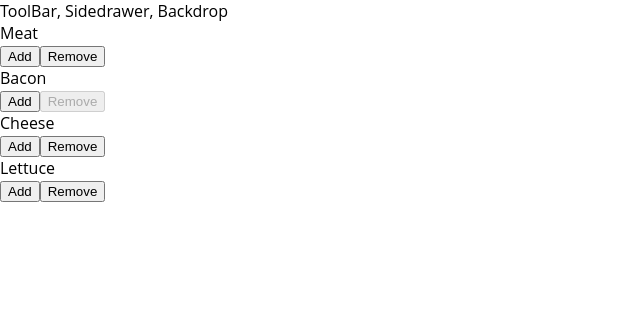
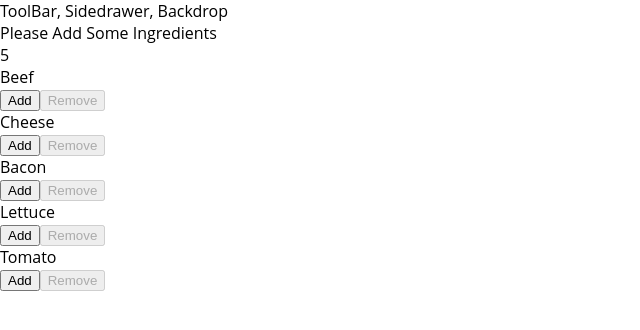
Before and after one commit to d-mui22/Burger-Project, a React app: page / in a window 1280 px wide. Shown: the top 330 px of the page, without its empty margins (0-640 px from the left). Built offline with nearby package versions, Linux system fonts and the light colour scheme.

Commit message:
added tomato to burger

```diff
--- a/src/components/Burger/BuildControls/BuildControl/BuildControl.js
+++ b/src/components/Burger/BuildControls/BuildControl/BuildControl.js
@@ -10,7 +10,7 @@ const buildControl = (props) => {
       <button
         onClick={props.removeIngredient}
         className={classes.Remove}
-        disabled={props.disableButton}>Remove</button>
+        disabled={props.ingredientChecker}>Remove</button>
     </div>
   )
 }
--- a/src/components/Burger/BuildControls/BuildControls.js
+++ b/src/components/Burger/BuildControls/BuildControls.js
@@ -3,10 +3,11 @@ import BuildControl from './BuildControl/BuildControl'
 import classes from './BuildControls.css'
 
 const controls = [
-  {label: 'Meat', type: 'meat'},
+  {label: 'Beef', type: 'beef'},
+  {label: 'Cheese', type: 'cheese'},
   {label: 'Bacon', type: 'bacon'},
-  {label: 'Cheese', type: 'cheese'},
   {label: 'Lettuce', type: 'lettuce'},
+  {label: 'Tomato', type: 'tomato'},
 ]
 
 const buildControls = (props) => {
@@ -19,7 +20,7 @@ const buildControls = (props) => {
           type={control.type}
           addIngredient={() => props.addIngredient(control.type)}
           removeIngredient={() => props.removeIngredient(control.type)}
-          disableButton={props.disabled[control.type]}
+          ingredientChecker={props.ingredientChecker[control.type]}
         />
       ))}
     </div>
--- a/src/components/Burger/Burger.js
+++ b/src/components/Burger/Burger.js
@@ -14,7 +14,7 @@ const burger = (props) => {
     }, [])
 
     if (convertedIngredients.length === 0) {
-      convertedIngredients = "Please Add Ingredients"
+      convertedIngredients = "Please Add Some Ingredients"
     }
   return (
     <div className={classes.Burger}>
--- a/src/components/Burger/BurgerIngredient/BurgerIngredient.css
+++ b/src/components/Burger/BurgerIngredient/BurgerIngredient.css
@@ -80,8 +80,7 @@
     box-shadow: inset 1px 3px #c9c9c9;
   }
 
-
-.Meat {
+.Beef {
     width: 93%;
     height: 8%;
     background: linear-gradient(#7f3608, #702e05);
@@ -90,11 +89,19 @@
 }
 
 .Cheese {
-    width: 100%;
-    height: 4.5%;
+    width: 95%;
+    height: 2.5%;
     margin: 2% auto;
     background: linear-gradient(#f4d004, #d6bb22);
     border-radius: 20px;
+}
+
+.Tomato {
+    width: 93%;
+    height: 5.5%;
+    margin: 2% auto;
+    background: linear-gradient(#EE1515, #CF1313);
+    border-radius: 9px;
 }
 
 .Lettuce {
--- a/src/components/Burger/BurgerIngredient/BurgerIngredient.js
+++ b/src/components/Burger/BurgerIngredient/BurgerIngredient.js
@@ -18,8 +18,8 @@ class BurgerIngredient extends Component {
           </div>
         )
         break
-      case ('meat'):
-        ingredient = <div className={classes.Meat}></div>
+      case ('beef'):
+        ingredient = <div className={classes.Beef}></div>
         break
       case ('cheese'):
         ingredient = <div className={classes.Cheese}></div>
@@ -29,6 +29,9 @@ class BurgerIngredient extends Component {
         break
       case ('lettuce'):
         ingredient = <div className={classes.Lettuce}></div>
+        break
+      case ('tomato'):
+        ingredient = <div className={classes.Tomato}></div>
         break
       default:
         ingredient = null
--- a/src/containers/BurgerBuilder/BurgerBuilder.js
+++ b/src/containers/BurgerBuilder/BurgerBuilder.js
@@ -5,8 +5,9 @@ import BuildControls from '../../components/Burger/BuildControls/BuildControls'
 const INGREDIENT_PRICES = {
   lettuce: .25,
   cheese: .5,
-  meat: 1,
-  bacon: 1
+  beef: 1,
+  bacon: 1,
+  tomato: .5
 }
 
 class BurgerBuilder extends Component {
@@ -19,9 +20,10 @@ class BurgerBuilder extends Component {
   state = {
     ingredients: {
       bacon: 0,
-      meat: 1,
-      lettuce: 1,
-      cheese: 1
+      cheese: 0,
+      beef: 0,
+      tomato: 0,
+      lettuce: 0,
     },
     totalPrice: 5
   }
@@ -62,19 +64,20 @@ class BurgerBuilder extends Component {
   }
 
   render () {
-    const disableButton = {
+    const ingredientChecker = {
       ...this.state.ingredients
     }
-    for (let key in disableButton) {
-      disableButton[key] = disableButton[key] <= 0
+    for (let key in ingredientChecker) {
+      ingredientChecker[key] = ingredientChecker[key] <= 0
     }
     return (
       <Fragment>
         <Burger
           ingredients = {this.state.ingredients}
         />
+        <div>{this.state.totalPrice}</div>
         <BuildControls
-          disabled={disableButton}
+          ingredientChecker={ingredientChecker}
           addIngredient={this.addIngredientHandler}
           removeIngredient={this.removeIngredientHandler}
         />
```
